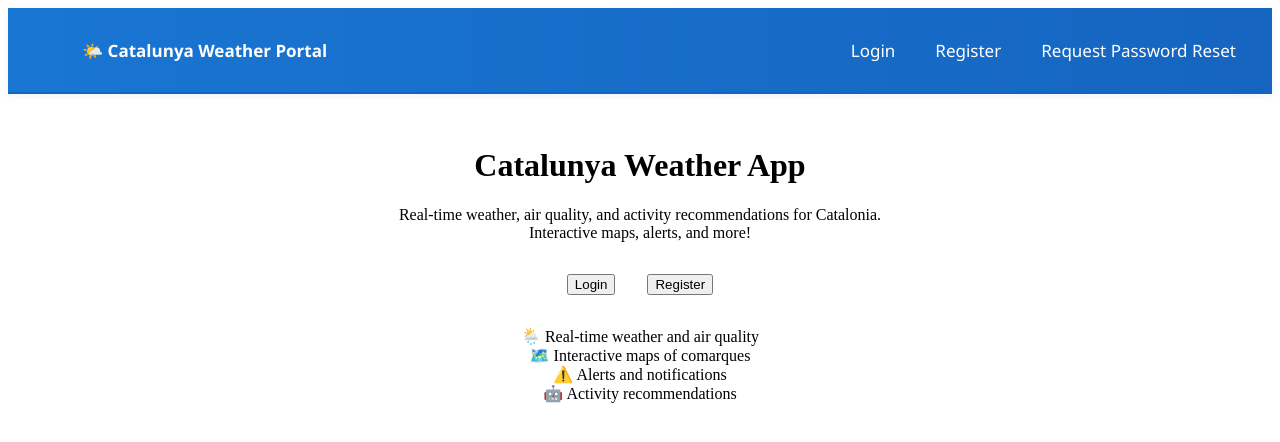
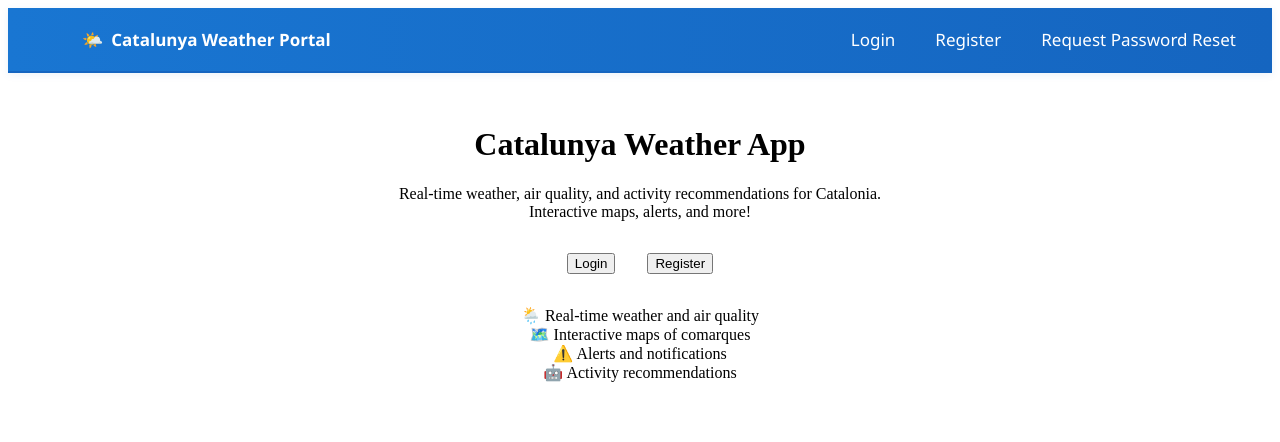
Before and after one commit to albert-queralto/catalonia-weather-app, a React (Vite) app in the folder frontend/: page / in a window 1280 px wide. Shown: the top 442 px of the page. Built offline with nearby package versions, Linux system fonts and the light colour scheme; no server answers.

Commit message:
feat: Implement responsive Navbar with improved styling and dropdown functionality

```diff
--- /dev/null
+++ b/frontend/src/components/Navbar.css
@@ -0,0 +1,301 @@
+.navbar {
+  display: flex;
+  align-items: center;
+  gap: 16px;
+  width: 100%;
+  min-height: 56px;
+  padding: 14px 24px;
+  border-bottom: 2px solid #1565c0;
+  background: linear-gradient(90deg, #1976d2 0%, #1565c0 100%);
+  color: #fff;
+  box-shadow: 0 2px 8px rgba(21, 101, 192, 0.08);
+  box-sizing: border-box;
+  font-family: "Segoe UI", Arial, sans-serif;
+  font-size: 17px;
+}
+
+.navbar *,
+.navbar *::before,
+.navbar *::after {
+  box-sizing: border-box;
+}
+
+.navbar__brand {
+  display: inline-flex;
+  align-items: center;
+  gap: 8px;
+  margin-right: 20px;
+  margin-left: 50px;
+  color: #fff;
+  font-weight: 700;
+  text-decoration: none;
+  white-space: nowrap;
+}
+
+.navbar__brandIcon {
+  line-height: 1;
+}
+
+.navbar__brandText {
+  min-width: 0;
+  overflow: hidden;
+  text-overflow: ellipsis;
+}
+
+.navbar__toggle {
+  display: none;
+  align-items: center;
+  justify-content: center;
+  width: 40px;
+  height: 40px;
+  border: 1px solid rgba(255, 255, 255, 0.3);
+  border-radius: 4px;
+  background: rgba(255, 255, 255, 0.12);
+  color: #fff;
+  cursor: pointer;
+}
+
+.navbar__menu {
+  display: flex;
+  flex: 1;
+  align-items: center;
+  gap: 16px;
+  min-width: 0;
+}
+
+.navbar__links,
+.navbar__account {
+  display: flex;
+  align-items: center;
+  gap: 16px;
+  min-width: 0;
+}
+
+.navbar__links {
+  flex-wrap: wrap;
+}
+
+.navbar__account {
+  margin-left: auto;
+}
+
+.navbar__spacer {
+  flex: 1;
+  min-width: 16px;
+}
+
+.navbar__link {
+  display: block;
+  padding: 6px 12px;
+  border-radius: 4px;
+  color: #fff;
+  font-weight: 500;
+  text-decoration: none;
+  white-space: nowrap;
+  transition: background 0.2s;
+}
+
+.navbar__link:hover,
+.navbar__link:focus-visible,
+.navbar__link--active {
+  background: rgba(255, 255, 255, 0.12);
+  outline: none;
+}
+
+.navbar__dropdown {
+  position: relative;
+  flex: 0 0 auto;
+}
+
+.navbar__dropdownButton {
+  display: inline-flex;
+  align-items: center;
+  justify-content: center;
+  gap: 6px;
+  min-width: 140px;
+  padding: 6px 14px;
+  border: none;
+  border-radius: 4px;
+  background: rgba(255, 255, 255, 0.12);
+  color: #fff;
+  font: inherit;
+  font-weight: 600;
+  line-height: 1.3;
+  cursor: pointer;
+  transition: background 0.2s;
+}
+
+.navbar__dropdownButton:hover,
+.navbar__dropdownButton:focus-visible,
+.navbar__dropdownButton--open {
+  background: rgba(255, 255, 255, 0.2);
+  outline: none;
+}
+
+.navbar__chevron {
+  transition: transform 0.2s;
+}
+
+.navbar__chevron--open {
+  transform: rotate(180deg);
+}
+
+.navbar__dropdownMenu {
+  position: absolute;
+  top: calc(100% + 6px);
+  left: 0;
+  z-index: 100;
+  min-width: 220px;
+  padding: 8px 0;
+  border-radius: 6px;
+  background: #1976d2;
+  box-shadow: 0 2px 8px rgba(21, 101, 192, 0.18);
+}
+
+.navbar__dropdownMenu .navbar__link {
+  padding: 8px 14px;
+  border-radius: 0;
+  white-space: normal;
+}
+
+.navbar__user {
+  max-width: 260px;
+  overflow: hidden;
+  opacity: 0.8;
+  text-overflow: ellipsis;
+  white-space: nowrap;
+}
+
+.navbar__logout {
+  margin-left: 4px;
+  padding: 6px 14px;
+  border: none;
+  border-radius: 4px;
+  background: #fff;
+  color: #1565c0;
+  font: inherit;
+  font-weight: 600;
+  line-height: 1.3;
+  white-space: nowrap;
+  cursor: pointer;
+  transition: background 0.2s;
+}
+
+.navbar__logout:hover,
+.navbar__logout:focus-visible {
+  background: #e3f2fd;
+  outline: none;
+}
+
+@media (max-width: 1180px) {
+  .navbar {
+    flex-wrap: wrap;
+    gap: 10px;
+    padding: 12px 16px;
+    font-size: 16px;
+  }
+
+  .navbar__brand {
+    flex: 1 1 auto;
+    min-width: 0;
+    margin-right: 0;
+    margin-left: 0;
+  }
+
+  .navbar__toggle {
+    display: inline-flex;
+    flex: 0 0 auto;
+  }
+
+  .navbar__menu {
+    display: none;
+    flex: 1 0 100%;
+    width: 100%;
+    flex-direction: column;
+    align-items: stretch;
+    gap: 10px;
+    padding-top: 8px;
+  }
+
+  .navbar__menu--open {
+    display: flex;
+  }
+
+  .navbar__links,
+  .navbar__account {
+    width: 100%;
+    flex-direction: column;
+    align-items: stretch;
+    gap: 8px;
+  }
+
+  .navbar__account {
+    margin-left: 0;
+    padding-top: 10px;
+    border-top: 1px solid rgba(255, 255, 255, 0.22);
+  }
+
+  .navbar__spacer {
+    display: none;
+  }
+
+  .navbar__link,
+  .navbar__dropdownButton,
+  .navbar__logout {
+    display: flex;
+    align-items: center;
+    width: 100%;
+    min-height: 40px;
+    padding: 8px 12px;
+  }
+
+  .navbar__link,
+  .navbar__logout {
+    justify-content: flex-start;
+  }
+
+  .navbar__dropdown {
+    width: 100%;
+  }
+
+  .navbar__dropdownButton {
+    justify-content: space-between;
+    text-align: left;
+  }
+
+  .navbar__dropdownMenu {
+    position: static;
+    width: 100%;
+    min-width: 0;
+    margin-top: 6px;
+    padding: 4px;
+    border-radius: 6px;
+    background: rgba(0, 49, 97, 0.35);
+    box-shadow: none;
+  }
+
+  .navbar__dropdownMenu .navbar__link {
+    border-radius: 4px;
+  }
+
+  .navbar__user {
+    max-width: none;
+    overflow-wrap: anywhere;
+    white-space: normal;
+  }
+
+  .navbar__logout {
+    justify-content: center;
+    margin-left: 0;
+  }
+}
+
+@media (max-width: 380px) {
+  .navbar {
+    padding: 10px 12px;
+  }
+
+  .navbar__brand {
+    font-size: 15px;
+  }
+}
--- a/frontend/src/components/Navbar.tsx
+++ b/frontend/src/components/Navbar.tsx
@@ -1,6 +1,10 @@
-import { Link, useNavigate, useLocation } from "react-router-dom";
+import { Link, useLocation, useNavigate } from "react-router-dom";
 import { useAuth } from "../auth/AuthContext";
-import { useState } from "react";
+import { useEffect, useState, type ReactElement } from "react";
+import CloseIcon from "@mui/icons-material/Close";
+import KeyboardArrowDownIcon from "@mui/icons-material/KeyboardArrowDown";
+import MenuIcon from "@mui/icons-material/Menu";
+import "./Navbar.css";
 
 export default function Navbar() {
   const { user, logout } = useAuth();
@@ -8,42 +12,25 @@ export default function Navbar() {
   const location = useLocation();
   const [adminOpen, setAdminOpen] = useState(false);
   const [activityOpen, setActivityOpen] = useState(false);
-  const [suggestOpen, setSuggestOpen] = useState(false);
+  const [mobileOpen, setMobileOpen] = useState(false);
+
+  useEffect(() => {
+    setAdminOpen(false);
+    setActivityOpen(false);
+    setMobileOpen(false);
+  }, [location.pathname]);
+
+  function closeMenus() {
+    setAdminOpen(false);
+    setActivityOpen(false);
+    setMobileOpen(false);
+  }
 
   function onLogout() {
+    closeMenus();
     logout();
     nav("/login");
   }
-
-  const wrap: React.CSSProperties = {
-    display: "flex",
-    gap: 16,
-    alignItems: "center",
-    padding: "14px 24px",
-    borderBottom: "2px solid #1565c0",
-    background: "linear-gradient(90deg, #1976d2 0%, #1565c0 100%)",
-    color: "#fff",
-    fontFamily: "Segoe UI, Arial, sans-serif",
-    fontSize: 17,
-    minHeight: 56,
-    boxShadow: "0 2px 8px rgba(21,101,192,0.08)"
-  };
-
-  const linkStyle: React.CSSProperties = {
-    color: "#fff",
-    textDecoration: "none",
-    fontWeight: 500,
-    padding: "6px 12px",
-    borderRadius: 4,
-    transition: "background 0.2s",
-    display: "block"
-  };
-
-  const linkActiveStyle: React.CSSProperties = {
-    background: "rgba(255,255,255,0.12)",
-  };
-
-  const spacer: React.CSSProperties = { flex: 1 };
 
   function navLink(to: string, label: string, key?: string) {
     const isActive = location.pathname === to;
@@ -51,50 +38,57 @@ export default function Navbar() {
       <Link
         key={key || to}
         to={to}
-        style={isActive ? { ...linkStyle, ...linkActiveStyle } : linkStyle}
-        onClick={() => {
-          setAdminOpen(false);
-          setActivityOpen(false);
-          setSuggestOpen(false);
-        }}
+        className={`navbar__link${isActive ? " navbar__link--active" : ""}`}
+        aria-current={isActive ? "page" : undefined}
+        onClick={closeMenus}
       >
         {label}
       </Link>
     );
   }
 
-  function dropdownMenu(label: string, open: boolean, setOpen: (v: boolean) => void, links: JSX.Element[]) {
+  function dropdownMenu(
+    label: string,
+    open: boolean,
+    menu: "activity" | "admin",
+    links: ReactElement[]
+  ) {
+    function toggleDropdown() {
+      if (menu === "activity") {
+        setActivityOpen(!activityOpen);
+        setAdminOpen(false);
+        return;
+      }
+
+      setAdminOpen(!adminOpen);
+      setActivityOpen(false);
+    }
+
     return (
-      <div style={{ position: "relative" }}>
+      <div className="navbar__dropdown">
         <button
-          style={{
-            background: "rgba(255,255,255,0.12)",
-            color: "#fff",
-            border: "none",
-            borderRadius: 4,
-            padding: "6px 14px",
-            fontWeight: 600,
-            cursor: "pointer",
-            minWidth: 140,
-          }}
-          onClick={() => setOpen(!open)}
+          type="button"
+          className={`navbar__dropdownButton${open ? " navbar__dropdownButton--open" : ""}`}
+          aria-expanded={open}
+          onClick={toggleDropdown}
         >
-          {label} ▼
+          <span>{label}</span>
+          <KeyboardArrowDownIcon
+            className={`navbar__chevron${open ? " navbar__chevron--open" : ""}`}
+            fontSize="small"
+          />
         </button>
         {open && (
           <div
-            style={{
-              position: "absolute",
-              top: "110%",
-              left: 0,
-              background: "#1976d2",
-              borderRadius: 6,
-              boxShadow: "0 2px 8px rgba(21,101,192,0.18)",
-              zIndex: 100,
-              minWidth: 200,
-              padding: "8px 0",
+            className="navbar__dropdownMenu"
+            onMouseLeave={() => {
+              if (menu === "activity") {
+                setActivityOpen(false);
+                return;
+              }
+
+              setAdminOpen(false);
             }}
-            onMouseLeave={() => setOpen(false)}
           >
             {links}
           </div>
@@ -104,17 +98,35 @@ export default function Navbar() {
   }
 
   return (
-    <div style={wrap}>
-      <b style={{ marginRight: 20, marginLeft: 50 }}>🌤️ Catalunya Weather Portal</b>
+    <nav className="navbar" aria-label="Main navigation">
+      <Link to={user ? "/home" : "/"} className="navbar__brand" onClick={closeMenus}>
+        <span className="navbar__brandIcon" aria-hidden="true">🌤️</span>
+        <span className="navbar__brandText">Catalunya Weather Portal</span>
+      </Link>
 
+      <button
+        type="button"
+        className="navbar__toggle"
+        aria-controls="primary-navigation"
+        aria-expanded={mobileOpen}
+        aria-label={mobileOpen ? "Close navigation menu" : "Open navigation menu"}
+        onClick={() => setMobileOpen(!mobileOpen)}
+      >
+        {mobileOpen ? <CloseIcon fontSize="small" /> : <MenuIcon fontSize="small" />}
+      </button>
+
+      <div
+        id="primary-navigation"
+        className={`navbar__menu${mobileOpen ? " navbar__menu--open" : ""}`}
+      >
         {user && (
-        <>
+          <div className="navbar__links">
             {dropdownMenu(
               "Activity recommendations",
               activityOpen,
-            setActivityOpen,
+              "activity",
               [
-              navLink("/", "Activity recommender", "activity-recommender"),
+                navLink("/home", "Activity recommender", "activity-recommender"),
                 navLink("/suggest-activity", "Suggest activity", "suggest-activity"),
               ]
             )}
@@ -130,7 +142,7 @@ export default function Navbar() {
               dropdownMenu(
                 "Admin Management",
                 adminOpen,
-              setAdminOpen,
+                "admin",
                 [
                   navLink("/activities", "Manage activities", "manage-activities"),
                   navLink("/manage-categories", "Manage categories", "manage-categories"),
@@ -141,11 +153,12 @@ export default function Navbar() {
                 ]
               )
             )}
-        </>
+          </div>
         )}
 
-      <div style={spacer} />
+        <div className="navbar__spacer" />
 
+        <div className="navbar__account">
           {!user ? (
             <>
               {navLink("/login", "Login")}
@@ -155,25 +168,16 @@ export default function Navbar() {
             </>
           ) : (
             <>
-          <span style={{ opacity: 0.8 }}>
+              <span className="navbar__user">
                 {user.email} ({user.role})
               </span>
-          <button
-            onClick={onLogout}
-            style={{
-              background: "#fff",
-              color: "#1565c0",
-              border: "none",
-              borderRadius: 4,
-              padding: "6px 14px",
-              fontWeight: 600,
-              cursor: "pointer",
-              marginLeft: 4,
-              transition: "background 0.2s",
-            }}
-          >Logout</button>
+              <button type="button" onClick={onLogout} className="navbar__logout">
+                Logout
+              </button>
             </>
           )}
         </div>
+      </div>
+    </nav>
   );
 }
```
Lines whose indentation alone changed are shown as unchanged.
